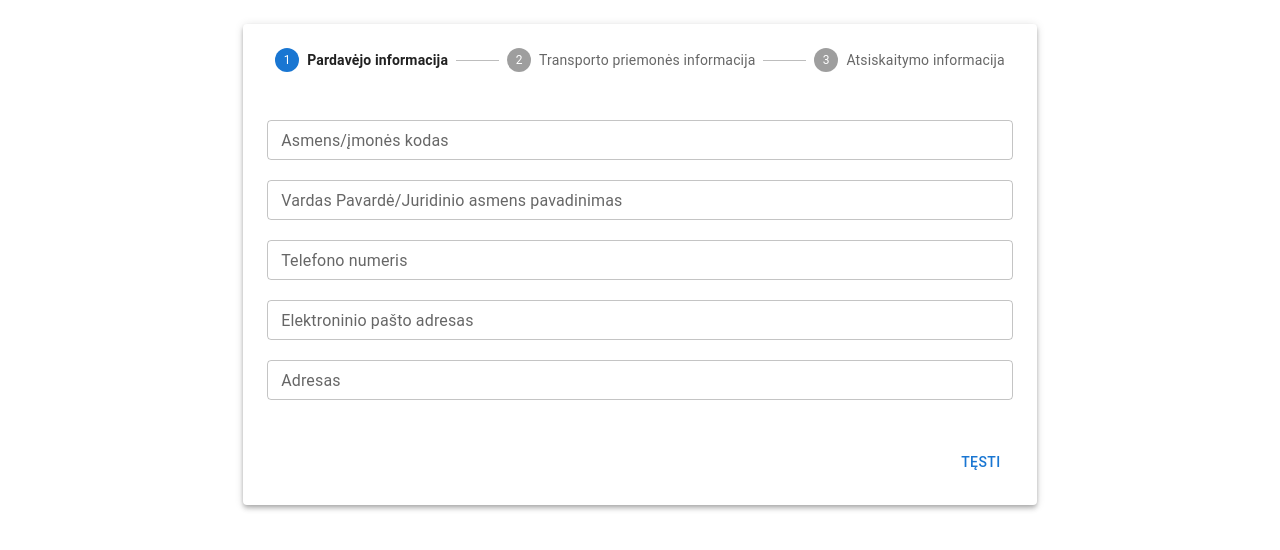
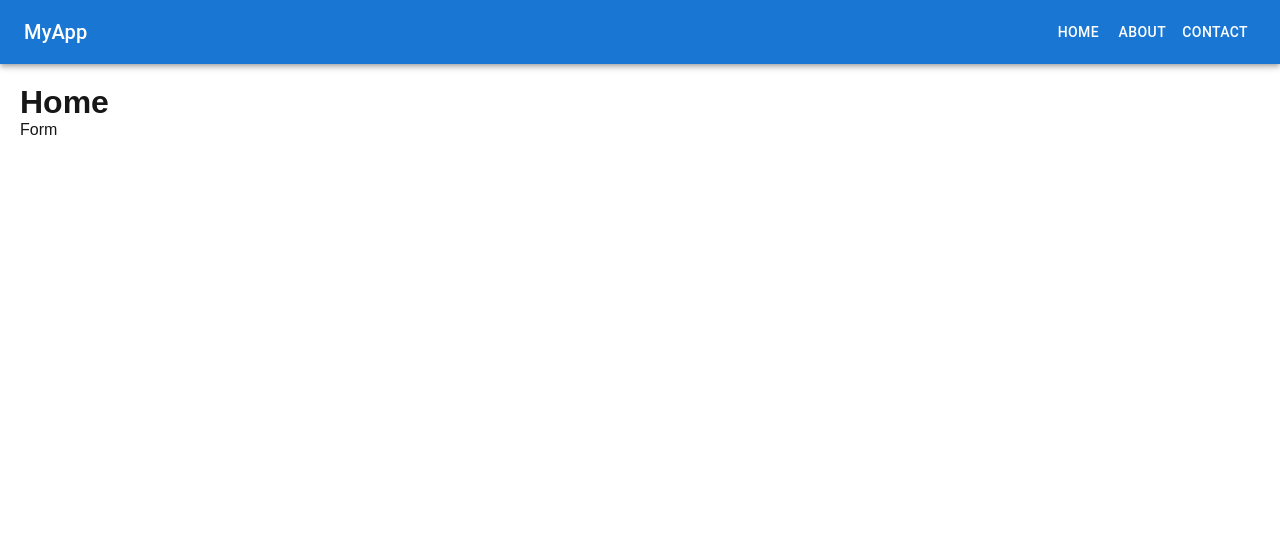
Before and after one commit to AudriusMasiulionis/auto_buyer, a Next.js app in the folder apps/fe/: page / in a window 1280 px wide. Shown: the top 550 px of the page. Built offline with nearby package versions, Linux system fonts and the light colour scheme.

Commit message:
fe changes

```diff
--- a/apps/fe/src/app/layout.tsx
+++ b/apps/fe/src/app/layout.tsx
@@ -1,6 +1,9 @@
 import type { Metadata } from "next";
 import localFont from "next/font/local";
 import "./globals.css";
+import ThemeWrapper from "@/theme/ThemeWrapper"; // Import your ThemeWrapper
+import { AppBar, Toolbar, Typography, Button } from '@mui/material'; // Import MUI components
+import Link from 'next/link'; // Import Link for navigation
 
 const geistSans = localFont({
   src: "./fonts/GeistVF.woff",
@@ -26,7 +29,28 @@ export default function RootLayout({
   return (
     <html lang="en">
       <body className={`${geistSans.variable} ${geistMono.variable}`}>
-        {children}
+        <ThemeWrapper>
+          <AppBar position="static">
+            <Toolbar>
+              <Typography variant="h6" component="div" sx={{ flexGrow: 1 }}>
+                MyApp
+              </Typography>
+              <Button color="inherit" component={Link} href="/">
+                Home
+              </Button>
+              <Button color="inherit" component={Link} href="/about">
+                About
+              </Button>
+              <Button color="inherit" component={Link} href="/contact">
+                Contact
+              </Button>
+            </Toolbar>
+          </AppBar>
+
+          <div style={{ padding: '20px' }}>
+              <main>{children}</main>
+          </div>
+        </ThemeWrapper>
       </body>
     </html>
   );
--- a/apps/fe/src/app/page.tsx
+++ b/apps/fe/src/app/page.tsx
@@ -1,12 +1,10 @@
-import { PPForm } from "@/components/form";
-import ThemeWrapper from "@/theme/ThemeWrapper";
-
 export default function Home() {
   return (
-    <ThemeWrapper>
-      <div>
-        <PPForm />
-      </div>
-    </ThemeWrapper>
+    <div>
+      <h1>Home</h1>
+      {/* add mui button to form page */}
+      <a href="/form">Form</a>
+
+    </div>
   );
 }
```
Also changed, not shown: apps/fe/src/app/form/page.tsx (added, +9 -0 lines).
